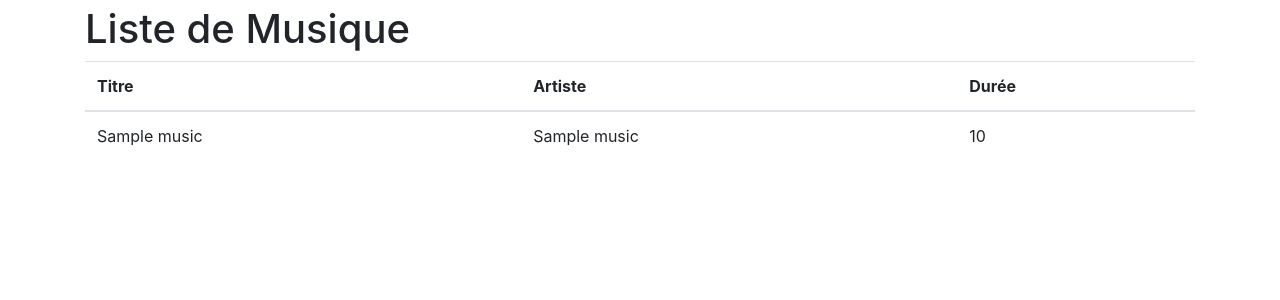
After one commit to Yufu0/mongo_flask_interface, a Flask app: page /music in a window 1280 px wide. The commit adds this page. Shown: the top 300 px of the page. Run offline with Flask 3, Linux system fonts and the light colour scheme; a database or web service that is not in the repository returns one stand-in record (values such as "Sample title"); some libraries are stand-ins or nearby versions.

Commit message:
add find method to db connector

```diff
--- a/app/app.py
+++ b/app/app.py
@@ -6,6 +6,7 @@ from json import dumps, load, loads
 
 from flask import Flask, render_template, Response
 
+from connect_db.connect import mongoDBConnector
 def sample_function():
     """This is a sample docstring subject
 
@@ -23,7 +24,7 @@ def sample_function():
     """
     return "Hello World"
 
-
+mongoDB_connector = mongoDBConnector()
 app = Flask(__name__)
 
 
@@ -46,6 +47,11 @@ def api_variable(variable):
     data = {"You entered variable:": variable}
     return Response(dumps(data), status=200, mimetype='application/json')
 
+@app.route('/music')
+def list_musics():
+    musics = mongoDB_connector.find_all('music')
+    return render_template('musics.html', musiques=musics)
+
 
 if __name__ == '__main__':
     app.run(host='0.0.0.0', port=80, debug=True)
--- a/app/connect_db/connect.py
+++ b/app/connect_db/connect.py
@@ -1,15 +1,39 @@
 from pymongo import MongoClient
 
+class mongoDBConnector:
+    def __init__(self):
+        self.client = None
+        self.connect()
+        # print(self.client)
+        print(self.find_all('music'))
 
-def get_database():
-    username = "username"
-    password = "password"
-    database = "spotify"
-    # Provide the mongodb atlas url to connect python to mongodb using pymongo
-    CONNECTION_STRING = f"mongodb://{username}:{password}@localhost:27017/"
+    def find_all(self, collection_name):
+        collection = self.client[collection_name]
+        print(collection)
+        music = []
+        print(collection.find())
+        for item in collection.find():
+            print(item)
+            music.append(
+                {
+                    'title': item.get('trackName'),
+                    'artist': item.get('artistName'),
+                    'duration': item.get('duration_ms')
+                }
+            )
+        return music
 
-    # Create a connection using MongoClient. You can import MongoClient or use pymongo.MongoClient
-    client = MongoClient(CONNECTION_STRING)
+    def connect(self):
+        username = "username"
+        password = "password"
+        database = "spotify"
+        # Provide the mongodb atlas url to connect python to mongodb using pymongo
+        CONNECTION_STRING = f"mongodb://{username}:{password}@localhost:27017/"
 
-    # Create the database for our example (we will use the same database throughout the tutorial
-    return client[database]
+        # Create a connection using MongoClient. You can import MongoClient or use pymongo.MongoClient
+        client = MongoClient('mongodb://username:password@localhost:27017/?authMechanism=DEFAULT')
+
+        print(client)
+
+        # Create the database for our example (we will use the same database throughout the tutorial
+        self.client = client[database]
--- a/app/templates/index.html
+++ b/app/templates/index.html
@@ -12,4 +12,4 @@
     <body>
         <h1>Hello World!</h1>
     </body>
-</html>c
+</html>
--- /dev/null
+++ b/app/templates/musics.html
@@ -0,0 +1,41 @@
+<!DOCTYPE html>
+<html lang="en">
+<head>
+    <meta charset="UTF-8">
+    <meta name="viewport" content="width=device-width, initial-scale=1.0">
+    <title>Liste de Musique</title>
+    <script src="{{ url_for('static', filename='js/jquery-3.3.1.min.js') }}"></script>
+    <script src="{{ url_for('static', filename='js/bootstrap.min.js') }}"></script>
+    <script src="{{ url_for('static', filename='js/custom.js') }}"></script>
+    <link rel="stylesheet" href="{{ url_for('static', filename='css/bootstrap.min.css') }}" />
+    <link rel="stylesheet" href="{{ url_for('static', filename='css/custom.css') }}" />
+</head>
+<body>
+   <div class="container">
+        <h1>Liste de Musique</h1>
+        <table class="table">
+            <thead>
+                <tr>
+                    <th>Titre</th>
+                    <th>Artiste</th>
+                    <th>Durée</th>
+                </tr>
+            </thead>
+            <tbody>
+                {% for musique in musiques %}
+                <tr>
+                    <td>{{ musique.title }}</td>
+                    <td>{{ musique.artist }}</td>
+                    <td>{{ musique.duration }}</td>
+                </tr>
+                {% endfor %}
+            </tbody>
+        </table>
+    </div>
+
+    <!-- Inclure les scripts Bootstrap (via CDN) -->
+    <script src="https://code.jquery.com/jquery-3.5.1.slim.min.js"></script>
+    <script src="https://cdn.jsdelivr.net/npm/@popperjs/core@2.5.3/dist/umd/popper.min.js"></script>
+    <script src="https://maxcdn.bootstrapcdn.com/bootstrap/4.5.2/js/bootstrap.min.js"></script>
+</body>
+</html>
```
Also changed, not shown: 1 other file.
